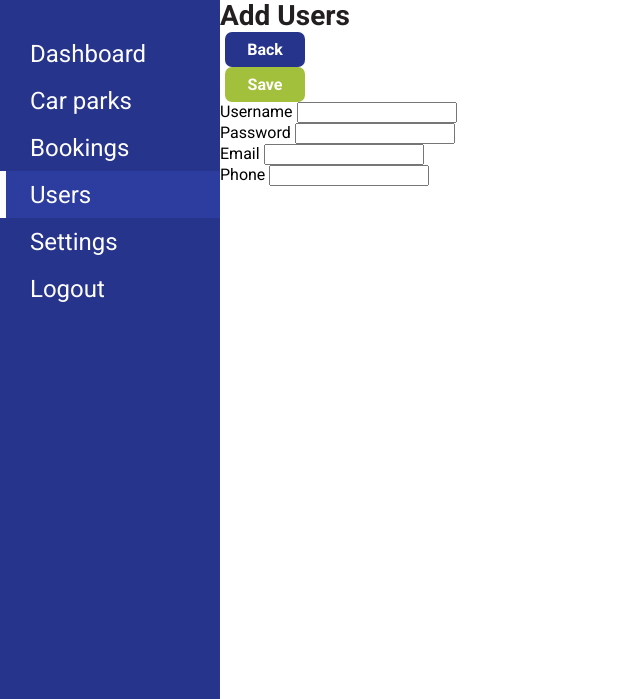
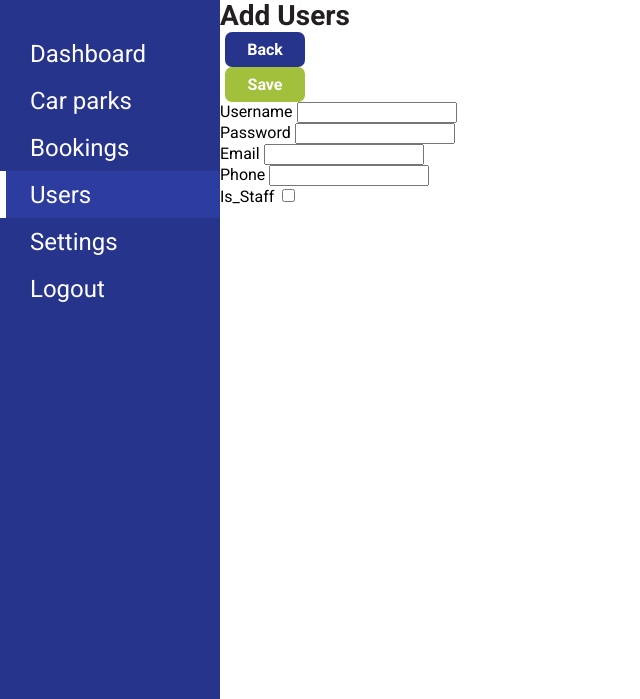
Before and after one commit to zollf/CITS3200, a Django app: page /admin/users/add in a window 1280 px wide. Shown: the part 101-800 px from the top of the page, without its empty margins (0-640 px from the left). Run offline with Django 3.2, Linux system fonts and the light colour scheme; the visitor is signed in with stand-in values (Sample User, id 1).

Commit message:
added is_staff field to form and email validation

```diff
--- a/app/admin/views.py
+++ b/app/admin/views.py
@@ -9,6 +9,7 @@ from django.views.decorators.csrf import csrf_protect
 from django.contrib.auth.decorators import login_required
 from django.contrib.admin.views.decorators import staff_member_required
 
+@staff_member_required
 @login_required(login_url="/login")
 def AdminView(request):
     return render(request, "admin.html")
@@ -74,4 +75,5 @@ def UsersAdd(request):
 @api_view(['GET'])
 def UsersEdit(request, pk):
     if (request.method == 'GET'):
-        return render(request, 'user.html', {'user': User.objects.values('id', 'username').get(pk=pk)})
+        return render(request, 'user.html', {'user': User.objects.values('id', 'username', 'email', 'phone', 'is_staff')
+        .get(pk=pk)})
--- a/app/authentication/serializers.py
+++ b/app/authentication/serializers.py
@@ -4,4 +4,4 @@ from .models import User
 class UserSerializer(serializers.ModelSerializer):
     class Meta:
         model = User
-        fields = ['pk', 'username', 'password', 'email', 'phone']
+        fields = ['pk', 'username', 'password', 'email', 'phone', 'is_staff']
--- a/app/authentication/views.py
+++ b/app/authentication/views.py
@@ -31,10 +31,10 @@ def users_list(request):
         # allows request._data to be modified for password hashing
         request._data = request.data.copy()
 
-        # update existing user
         hashed_password = make_password(request._data['password'])
         request._data['password'] = hashed_password
 
+        # update existing user
         if 'pk' in request.data:
             user = User.objects.get(pk=request._data['pk'])
             serializer = UserSerializer(user, data=request._data)
--- a/app/resources/templates/form.html
+++ b/app/resources/templates/form.html
@@ -33,6 +33,16 @@
           <label for="{{field.name}}">{{field.name|title}}</label>
           <input type="password" id="{{field.name}}" name="{{field.name}}" required/>
         </div>
+      {% elif field.type == 'email' %}
+        <div>
+          <label for="{{field.name}}">{{field.name|title}}</label>
+          <input type="email" id="{{field.name}}" name="{{field.name}}" required/>
+        </div>
+      {% else %}
+         <div>
+          <label for="{{field.name}}">{{field.name|title}}</label>
+          <input type="{{field.type}}" id="{{field.name}}" name="{{field.name}}"/>
+        </div>
       {% endif %}
     {% endfor %}
   </form>
--- a/app/resources/templates/user.html
+++ b/app/resources/templates/user.html
@@ -8,5 +8,5 @@
 {% endblock %}
 
 {% block admin_content %}
-  {% create_form 'users' user 'username:text|password:password|email:text|phone:text' %}
+  {% create_form 'users' user 'username:text|password:password|email:email|phone:text|is_staff:checkbox' %}
 {% endblock %}
```
